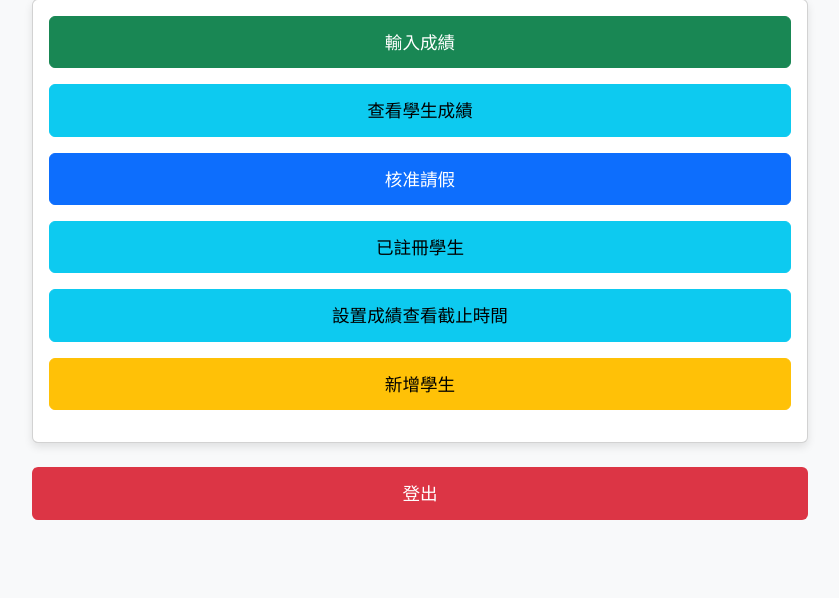
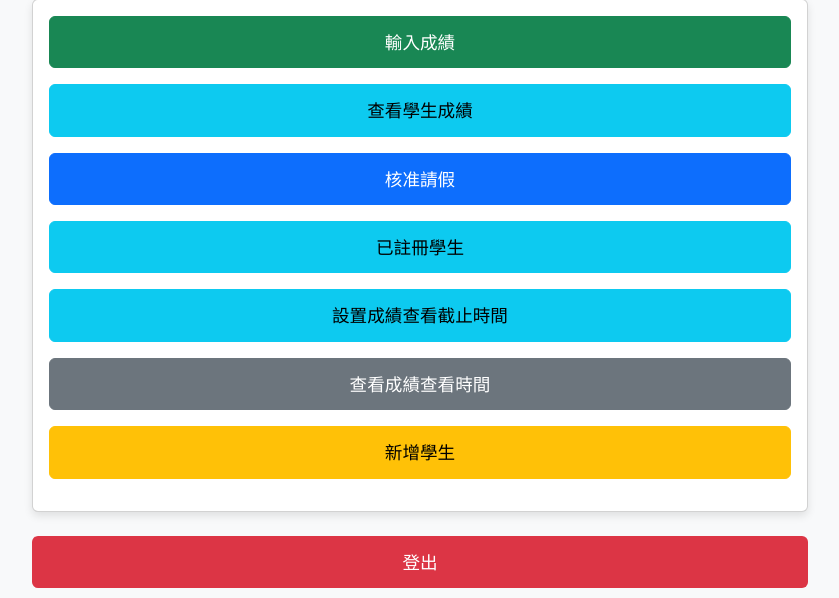
Before and after one commit to samzhangw/sd, a Flask app: template templates/dashboard_admin.html in a window 1280 px wide. Shown: the part 256-854 px from the top of the page, without its empty margins (220-1059 px from the left). Before the commit the page ends 776 px from the top, so only its background shows below. Run offline with Flask 2, Linux system fonts and the light colour scheme; the template is opened without the code that fills it: values that come from a table or form of the project are taken from there, others are empty; data comes from the database, SQL or seed files in the repository.

Commit message:
Update dashboard_admin.html

```diff
--- a/templates/dashboard_admin.html
+++ b/templates/dashboard_admin.html
@@ -63,6 +63,7 @@
                 <a href="/leave_approval" class="btn btn-primary btn-block mb-3">核准請假</a>
                 <a href="/registered_students" class="btn btn-info btn-block mb-3">已註冊學生</a>
                 <a href="/set_grade_access_time_page" class="btn btn-info btn-block mb-3">設置成績查看截止時間</a>
+                <a href="/grade_access_times" class="btn btn-secondary btn-block mb-3">查看成績查看時間</a>
                 <a href="/add_student_page" class="btn btn-warning btn-block mb-3">新增學生</a>
             </div>
         </div>
```
